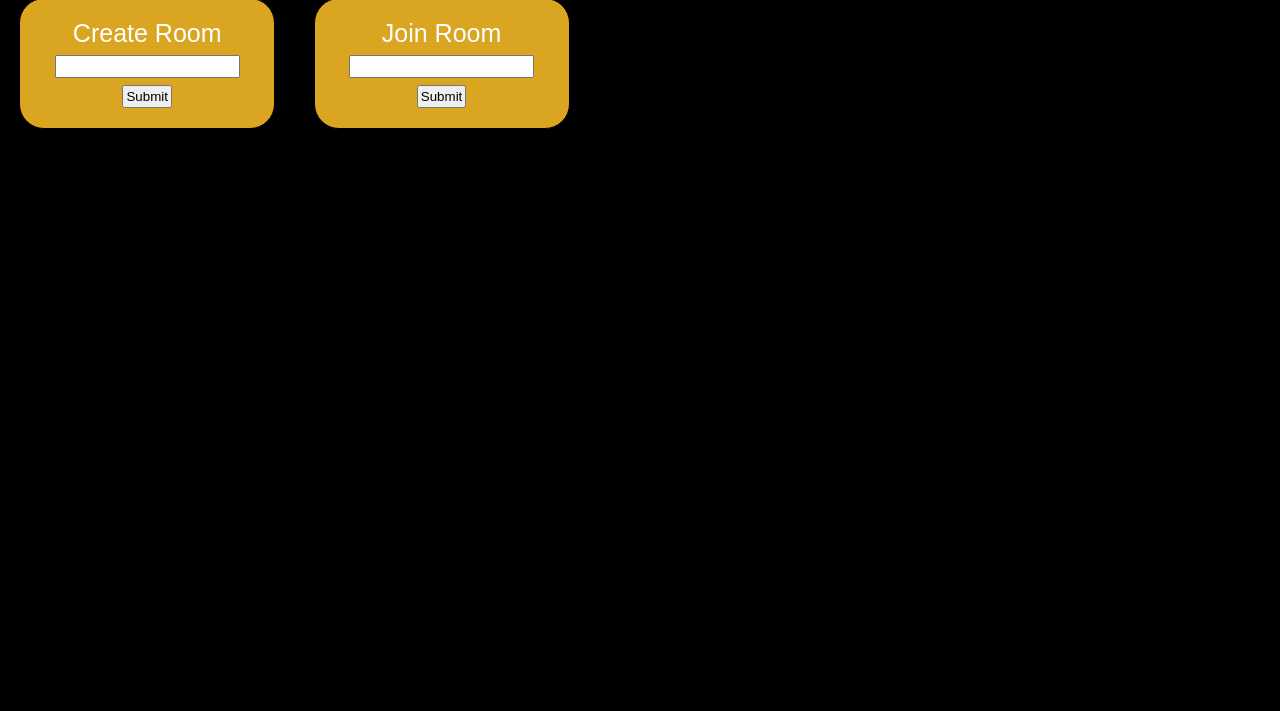
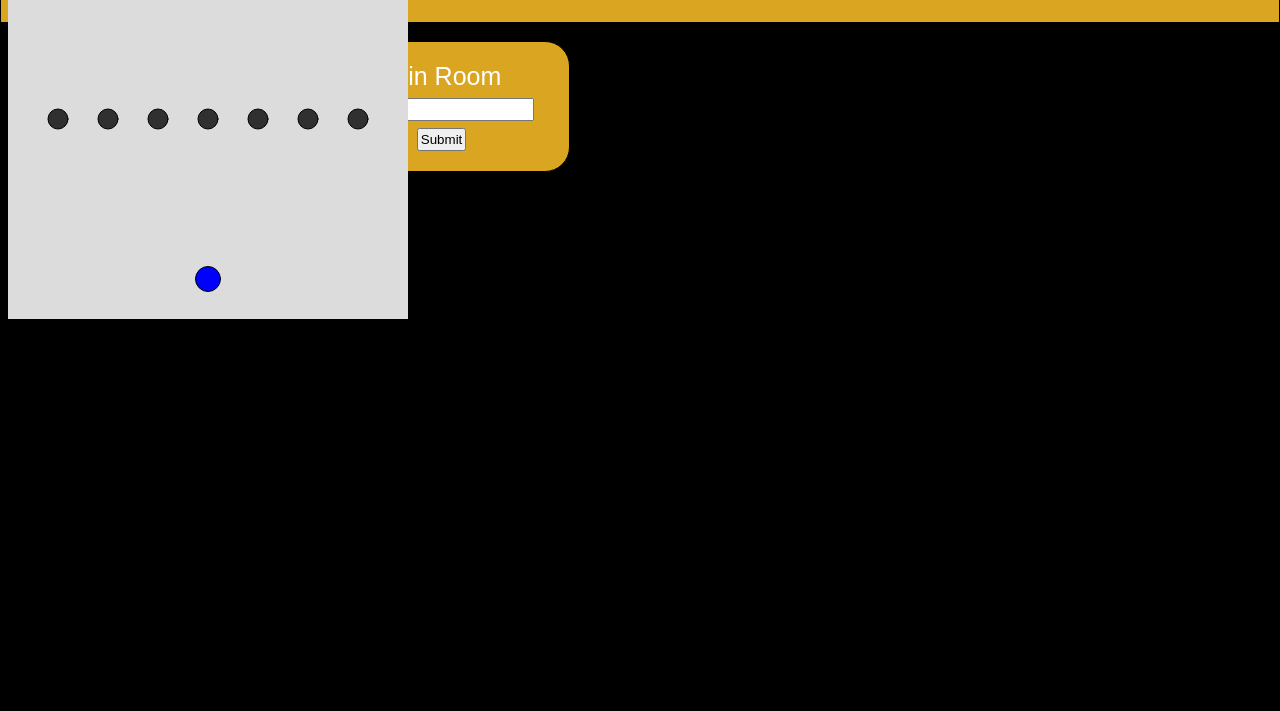
Before and after one commit to RebeccaFritz/SWE-Project-2025, a React app in the folder client/: page / in a window 1280 px wide. Shown: the part 89-800 px from the top of the page. Built offline with nearby package versions, Linux system fonts and the light colour scheme; no server answers.

Commit message:
Render Game (#53)
* reverted DOM gamestate rendering

* Add game rendering utilizing p5js

* created a ReadMe for the client

* moved game vaguely to the center

* removed accidental change

```diff
--- a/client/App.js
+++ b/client/App.js
@@ -445,6 +445,7 @@ function HomeScreen({message}){
     );
 }
 
+
 export default function App() {
     const [message, setMessage] = useState('');
     const [ws, setWS] = useState(null);
@@ -485,7 +486,9 @@ export default function App() {
 
         <div>
             <HomeScreen message={message} />
-            {/* <Game /> */}
+            <div className='game'>
+               <Game />
+            </div>
         </div>
     );
 }
--- /dev/null
+++ b/client/game/Game.js
@@ -0,0 +1,180 @@
+import React from 'react'
+import p5 from 'p5';
+import { GameState, Projectile } from "./gameState.js";
+import { Player } from "./gameState.js";
+import { Target } from "./gameState.js";
+
+
+const CANVAS_WIDTH = 400;
+const CANVAS_HEIGHT = 400;
+
+const P1_START_X = CANVAS_WIDTH*0.5;
+const P2_START_X = CANVAS_WIDTH*0.5;
+const P1_START_Y =  CANVAS_HEIGHT*0.9;
+const P2_START_Y =  CANVAS_HEIGHT*0.1;
+const PLAYER_WIDTH = 25;
+const PLAYER_SPEED = 50;
+
+const TARGET_DIAMETER = 20;
+
+const PROJECTILE_DIAMETER = 10;
+const PROJECTILE_DIAMETER_FORCE_MULT = 0.04;
+
+let MyGameState = new GameState(new Player, new Player, [], []);
+
+let Player1 = new Player(P1_START_X, P1_START_Y, 100);
+let Player2 = new Player(P2_START_X, P2_START_Y, 100);
+
+let projectilePool;
+let targetList;
+
+
+export default class Game extends React.Component{
+    constructor(props) {
+        super(props)
+        this.myRef = React.createRef()
+    }
+
+    Sketch = (p) => {
+
+        p.setup = () => {
+            p.createCanvas(CANVAS_WIDTH, CANVAS_HEIGHT);
+            projectilePool = makeProjectilePool(20);
+            targetList = initializeTargets(PLAYER_SPEED);
+        }
+
+        p.draw = () => {
+
+            p.background(220);
+
+            if(this.gameState == 1){
+               p.circle(30, 40, 100);
+            }
+
+
+            p.fill(0, 0 , 255);
+            p.circle(Player1.x, Player1.y, PLAYER_WIDTH);
+
+            p.fill(255, 0 , 0);
+            p.circle(Player2.x, Player2.y, PLAYER_WIDTH);
+
+            drawProjectiles(projectilePool);
+            drawTargets(targetList);
+            checkCollisions(projectilePool, targetList);
+        }
+
+        p.keyPressed = function() {
+            if (p.keyCode === 65 && !(Player1.x - PLAYER_SPEED <= 0)) {
+                Player1.x -= PLAYER_SPEED;
+            } else if (p.keyCode === 68 && !(Player1.x + PLAYER_SPEED >= CANVAS_WIDTH)) {
+                Player1.x += PLAYER_SPEED;
+            }
+
+            if (p.keyCode === 74 && !(Player2.x - PLAYER_SPEED <= 0)) {
+                Player2.x -= PLAYER_SPEED;
+            } else if (p.keyCode === 76 && !(Player2.x + PLAYER_SPEED >= CANVAS_WIDTH)) {
+                Player2.x += PLAYER_SPEED;
+            }
+
+            if (p.keyCode === 83){ // ATTACK!
+                let projectile = projectilePool.shift();
+                projectile.isEnabled = true;
+                projectile.x = Player1.x;
+                projectile.y = Player1.y;
+                projectile.velocity = -3;
+
+                projectilePool.push(projectile)
+            }
+
+            if (p.keyCode === 75){ // ATTACK!
+                let projectile = projectilePool.shift();
+                projectile.isEnabled = true;
+                projectile.x = Player2.x;
+                projectile.y = Player2.y;
+                projectile.velocity = 3;
+
+                projectilePool.push(projectile)
+            }
+
+            return false
+        }
+
+
+        /**
+         * Returns a queue of n projectiles
+         */
+        function makeProjectilePool(length){
+            let queue = [];
+
+            for (let i = 0; i < length; i++){
+                queue.push(new Projectile(0, 0, 0, false, PROJECTILE_DIAMETER));
+            }
+
+            return queue;
+        }
+
+        function initializeTargets(step){
+            let targets = [];
+            for(let i = step; i < CANVAS_WIDTH; i+=step){
+
+                targets.push(new Target(i, CANVAS_HEIGHT/2, 0, true, TARGET_DIAMETER));
+
+            }
+            return targets;
+        }
+
+
+        function drawTargets(targets){
+            p.fill(0, 200);
+            for (let i = 0; i < targets.length; i++){
+                if(targets[i].isEnabled){
+                    p.circle(targets[i].x, targets[i].y, targets[i].diameter);
+                    targets[i].y += targets[i].velocity
+                }
+            }
+        }
+
+
+        function drawProjectiles(projectilePool){
+            p.fill(0);
+            for (let i = 0; i < projectilePool.length; i++){
+                if(projectilePool[i].isEnabled){
+                    p.circle(projectilePool[i].x, projectilePool[i].y, projectilePool[i].diameter);
+                    projectilePool[i].y += projectilePool[i].velocity
+                }
+            }
+        }
+
+
+        function checkCollisions(projectiles, targets){
+
+            for(let i = 0; i < targets.length; i++){
+                if(targets[i].isEnabled === false) continue;
+
+                for(let j = 0; j < projectiles.length; j++){
+                    if(projectiles[j].isEnabled === false) continue;
+
+                    if(p.dist(targets[i].x, targets[i].y, projectiles[j].x, projectiles[j].y) < p.max(targets[i].diameter, projectiles[j].diameter)){
+
+                        projectiles[j].isEnabled = false
+
+                        targets[i].velocity += projectiles[j].velocity * PROJECTILE_DIAMETER_FORCE_MULT
+                        projectiles[j].velocity = 0
+                    }
+                }
+            }
+
+        }
+    }
+
+    componentDidMount() {
+        this.myP5 = new p5(this.Sketch, this.myRef.current)
+    }
+
+    render() {
+        return (
+            <div ref={this.myRef}>
+            </div>
+        )
+    }
+}
--- a/client/game/Game.jsx
+++ /dev/null
@@ -1,60 +0,0 @@
-import "./game.css";
-import { useEffect } from "react";
-
-/**
- * Generates a set of evenly spaced x values to be used as the possible x values of the player.
- * @param {int} n
- * @param {int} board_width
- * @param {int} player_width
- * @returns {list}
- */
-function generatePositions(n, board_width, player_width) {
-    let positions = [];
-
-    let pos = board_width / (n + 1) - player_width / 2;
-
-    for (let i = 1; i <= n; i++) {
-        positions.push(pos * i);
-    }
-
-    return positions;
-}
-
-/**
- * Renders a game.
- * @returns {JSX.Element}
- */
-export default function Game() {
-    useEffect(() => {
-        const player = document.querySelector(".player");
-        const board = document.querySelector(".board");
-
-        let positions = generatePositions(3, 500, 50);
-
-        console.log(positions);
-
-        if (!player || !board) return;
-
-        let player_position = player.style.left;
-
-        document.addEventListener("keydown", (e) => {
-            if (e.key === "a" && player_position > 0) {
-                player_position--;
-                player.style.left = positions[player_position] + "px";
-                console.log(positions[player_position], player_position);
-            }
-
-            if (e.key === "d" && player_position < positions.length - 1) {
-                player_position++;
-                player.style.left = positions[player_position] + "px";
-                console.log(positions[player_position], player_position);
-            }
-        });
-    }, []);
-
-    return (
-        <div className="board">
-            <div className="player"></div>
-        </div>
-    );
-}
--- a/client/game/game.css
+++ /dev/null
@@ -1,23 +0,0 @@
-* {
-    margin: 0;
-    padding: 0;
-    box-sizing: border-box;
-}
-
-.board{
-    background-color: black;
-    height: 500px;
-    width: 500px;
-    justify-content: center;
-    align-items: center;
-    display: flex;
-    position: relative;
-}
-
-.player{
-    background-color: deeppink;
-    height: 50px;
-    width: 50px;
-    position: absolute;
-    left: 50px;
-}
--- /dev/null
+++ b/client/game/gameState.js
@@ -0,0 +1,66 @@
+/**
+ * Represents a game's state.
+ * @param {Player} player1
+ * @param {Player} player2
+ * @param {Target[]} targets
+ * @param {Projectile[]} projectile
+ */
+export class GameState {
+    constructor(player1, player2, targets, projectiles) {
+        this.player1 = player1;
+        this.player2 = player2;
+        this.targets = targets;
+    }
+}
+
+/**
+ * Represents a player's state.
+ * @param {number} x
+ * @param {number} y
+ * @param {number} health
+ */
+export class Player {
+    constructor(x, y, health) {
+        this.x = x
+        this.y = y
+        this.health = health;
+    }
+}
+
+
+/**
+ * Represents a target's state.
+ * @param {number} x
+ * @param {number} y
+ * @param {number} velocity
+ * @param {boolean} isEnabled
+ * @param {number} diameter
+ */
+export class Target {
+    constructor(x, y, velocity, isEnabled, diameter) {
+        this.x = x
+        this.y = y
+        this.diameter = diameter
+        this.velocity = velocity;
+        this.isEnabled = isEnabled;
+    }
+}
+
+
+/**
+ * Represents a target's state.
+ * @param {number} x
+ * @param {number} y
+ * @param {number} velocity
+ * @param {boolean} isEnabled
+ * @param {number} diameter
+ */
+export class Projectile {
+    constructor(x, y, velocity, isEnabled, diameter) {
+        this.x = x
+        this.y = y
+        this.diameter = diameter
+        this.velocity = velocity;
+        this.isEnabled = isEnabled;
+    }
+}
--- a/client/index.css
+++ b/client/index.css
@@ -3,6 +3,14 @@ body {
     color: white;
     text-align: center;
     font-family: Arial, Helvetica, sans-serif;
+}
+
+.game {
+   position: absolute;
+
+   top: 400;
+   left: 500;
+
 }
 
 #strip {
--- a/client/package.json
+++ b/client/package.json
@@ -11,6 +11,7 @@
   "author": "",
   "license": "ISC",
   "dependencies": {
+    "p5": "^1.11.3",
     "react": "^19.0.0",
     "react-dom": "^19.0.0",
     "ws": "^8.18.1"
```
Also changed, not shown: client/ReadMe.md (added), 1 other file.
